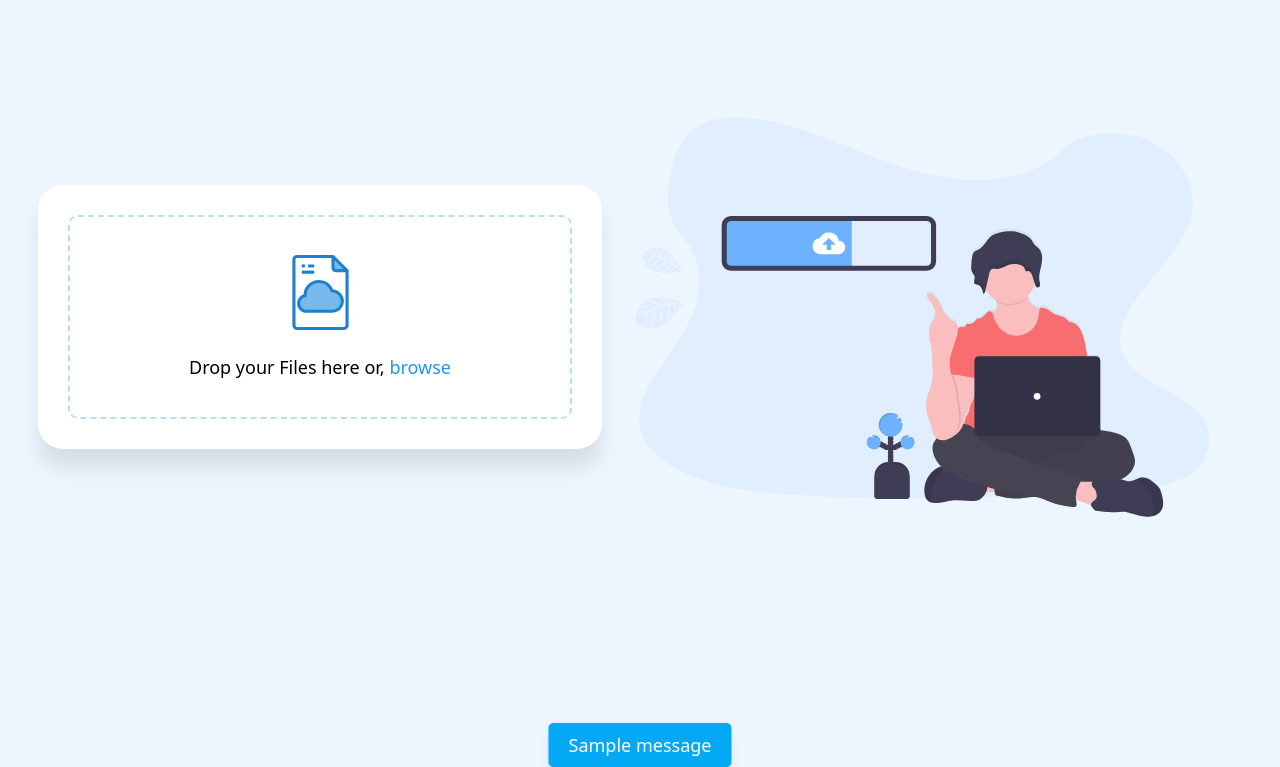
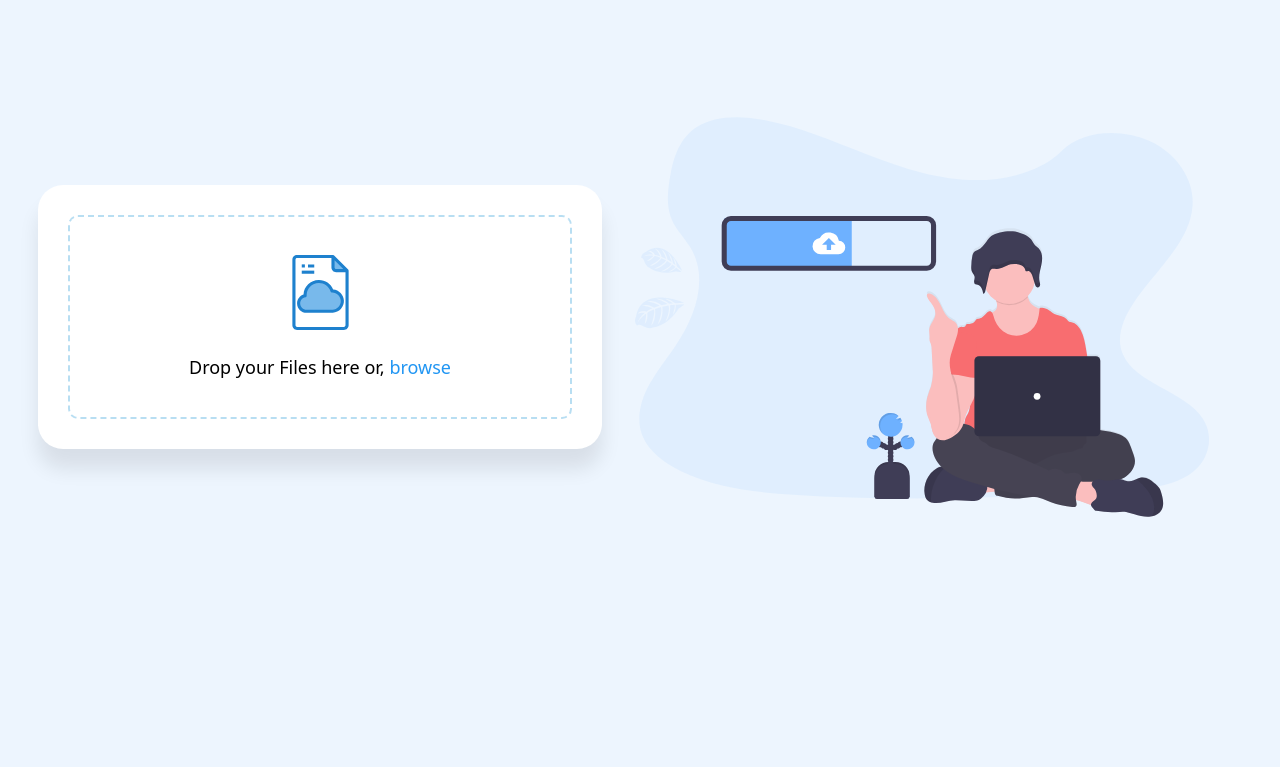
Before and after one commit to kshitiz-access/ShareBox-FrontEnd, a plain HTML site: page index.html in a window 1280 px wide. Shown: the part 83-850 px from the top of the page. After the commit the page ends 800 px from the top, so only its background shows below. Drawn offline with Linux system fonts and the light colour scheme.

Commit message:
Corrected index.html errors

```diff
--- a/index.html
+++ b/index.html
@@ -65,7 +65,6 @@
         </div>
     </section>
     <div class="image-vector"></div>
-    <div class="toast">Sample message</div>
     <script src="index.js"></script>
 </body>
 
```
